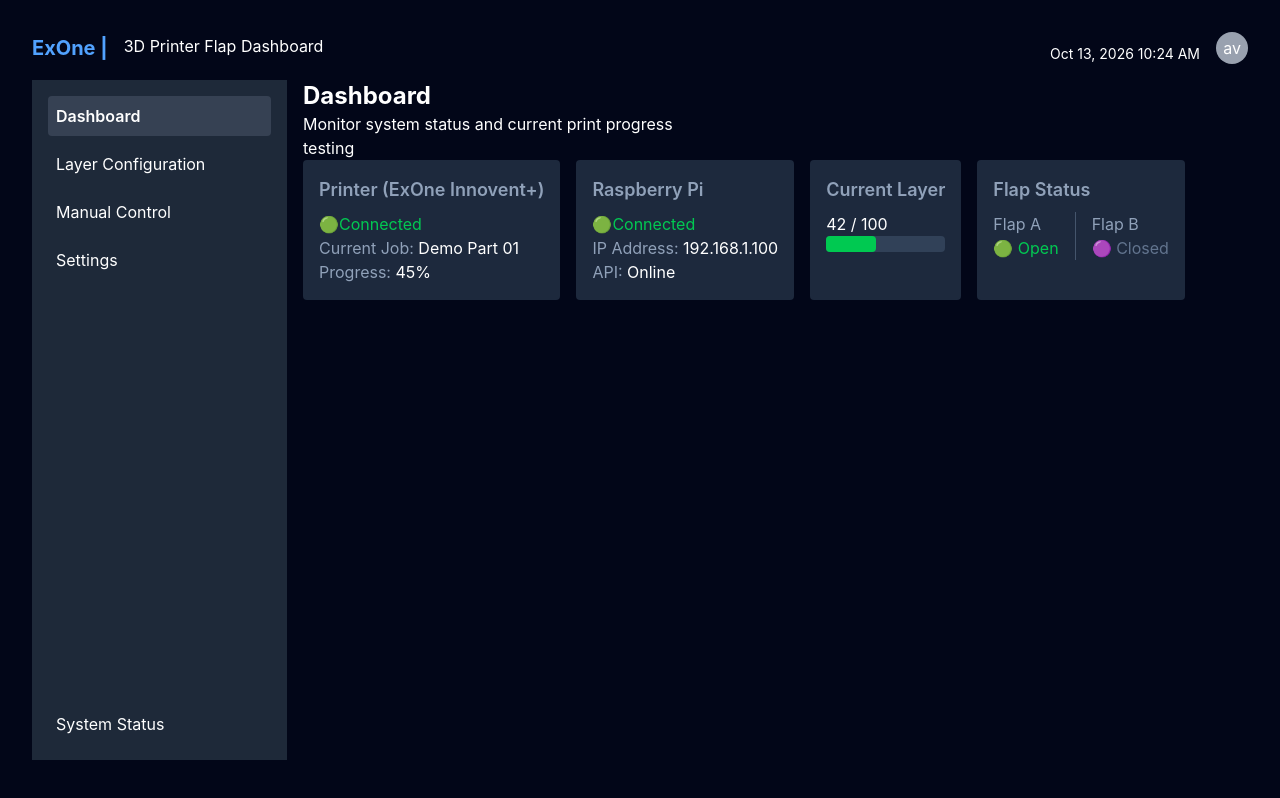
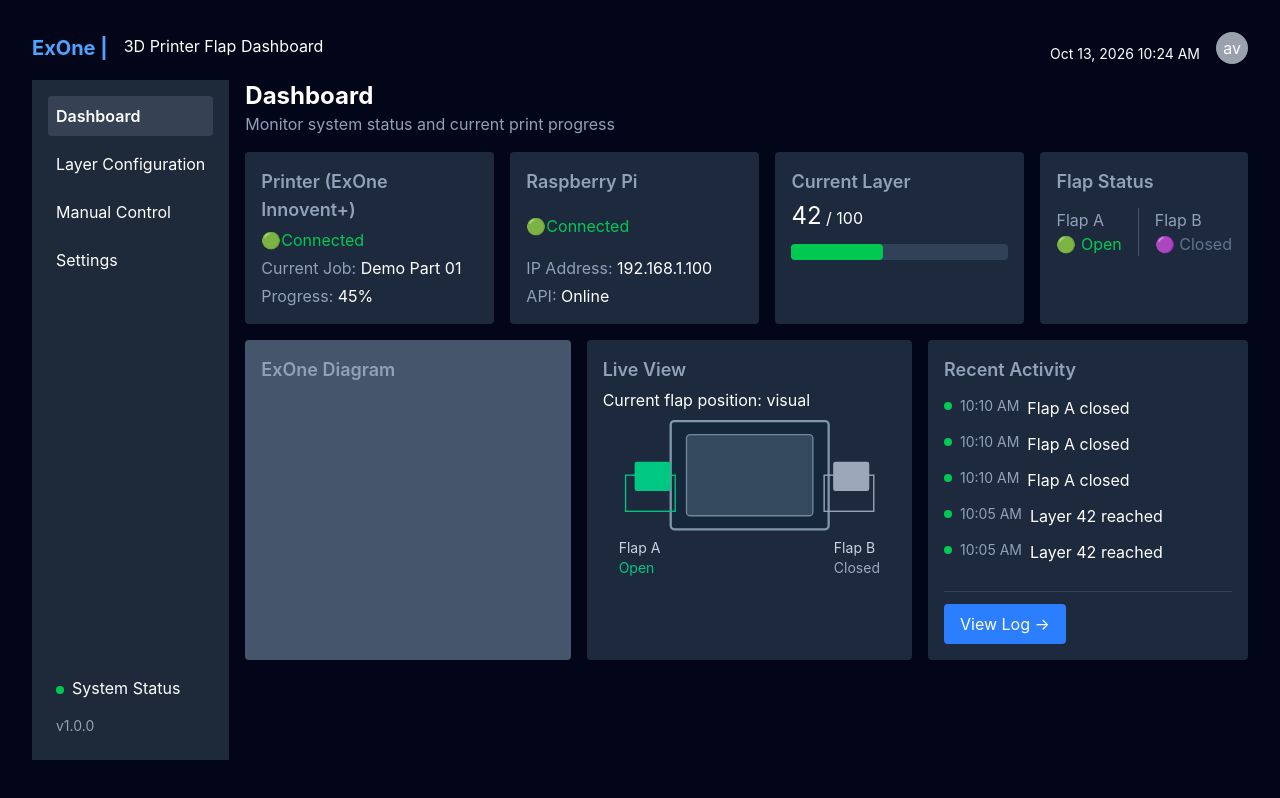
Before and after one commit to Alfredoeb9/ExOne-3D-Printer-Flap-Controller, a React (Vite) app in the folder UI/: page / in a window 1280 px wide. Built offline with nearby package versions, Linux system fonts and the light colour scheme.

Commit message:
[Dashboard] updated dashboard
created status panels and main panels for dashboard
built live view of flap panels to allow the state to be called into to update UI depending if panel is open or closed
created recent activity panel to track of activity at a high level

```diff
--- a/UI/src/App.tsx
+++ b/UI/src/App.tsx
@@ -23,7 +23,7 @@ function App() {
         <section id="side-by-side" className='flex gap-4'>
           <Sidebar />
 
-          <main className="">
+          <main className="flex-1">
             <Routes>
               <Route path="/" element={<Dashboard />} />
               <Route path="/layers" element={<LayerConfiguration />} />
--- a/UI/src/components/FlapStatus.tsx
+++ b/UI/src/components/FlapStatus.tsx
@@ -0,0 +1,53 @@
+type FlapState = "open" | "closed" | "unknown";
+
+type FlapProps = {
+    flapA: FlapState;
+    flapB: FlapState;
+};
+
+const colors: Record<FlapState, string> = {
+    open: "#00c781",
+    closed: "#9aa8ba",
+    unknown: "#f59e0b",
+};
+
+export default function FlapStatus({ flapA, flapB }: FlapProps) {
+    const flaps = [
+        { name: "Flap A", state: flapA, x: 70 },
+        { name: "Flap B", state: flapB, x: 510 },
+    ];
+
+    return (
+        <div className="w-full min-w-0">
+            {/* Builds the inner flap status visualization */}
+            <svg
+                viewBox="0 0 650 280"
+                className="block h-auto w-full"
+                role="img"
+                aria-label={`Flap A: ${flapA}. Flap B: ${flapB}.`}
+            >
+                <rect x="150" y="20" width="350" height="240" rx="8" fill="#15283b" stroke="#8297ab" strokeWidth="5" />
+                <rect x="185" y="50" width="280" height="180" rx="8" fill="#34495e" stroke="#71879b" strokeWidth="3" />
+
+                {flaps.map(({ name, state, x }) => (
+                    <g key={name}>
+                        <rect x={x - 20} y="140" width="110" height="80" fill="none" stroke={colors[state]} strokeWidth="3" />
+                        <rect x={x} y="110" width="80" height="65" rx="5" fill={colors[state]} />
+                    </g>
+                ))}
+            </svg>
+
+            {/* Builds the Flap Status Labels */}
+            <div className="flex justify-between gap-4 px-4 text-sm">
+                {flaps.map(({ name, state }) => (
+                    <div key={name}>
+                        <p className="text-slate-300">{name}</p>
+                        <p className="capitalize" style={{ color: colors[state] }}>
+                            {state}
+                        </p>
+                    </div>
+                ))}
+            </div>
+        </div>
+    );
+}
--- a/UI/src/components/Sidebar.tsx
+++ b/UI/src/components/Sidebar.tsx
@@ -9,7 +9,7 @@ const navigation = [
 
 export default function Sidebar() {
   return (
-    <aside className="flex min-h-[calc(100vh-120px)] w-[255px] shrink-0 flex-col bg-gray-800 p-4 text-white">
+    <aside className="flex min-h-[calc(100vh-120px)] max-w-[255px] shrink-1 flex-col bg-gray-800 p-4 text-white">
       <nav aria-label="Main navigation" className="flex-1">
         <ul className="space-y-2">
           {navigation.map(({ to, label }) => (
@@ -30,7 +30,10 @@ export default function Sidebar() {
         </ul>
       </nav>
 
-      <div className="p-2">System Status</div>
+      <div className="p-2"><span className="inline-block w-2 h-2 bg-green-500 rounded-full mr-2"></span>System Status</div>
+
+      {/* system version */}
+      <div className="p-2 text-sm text-gray-400">v1.0.0</div>
     </aside>
   )
 }
--- a/UI/src/pages/Dashboard.tsx
+++ b/UI/src/pages/Dashboard.tsx
@@ -1,34 +1,102 @@
+import FlapStatus from "../components/FlapStatus";
+
+const activities = [
+    {
+        id: "event-1",
+        timestamp: "2026-10-14T10:00:00",
+        message: "Flap A opened",
+    },
+    {
+        id: "event-2",
+        timestamp: "2026-10-14T10:05:00",
+        message: "Layer 42 reached",
+    },
+    {
+        id: "event-3",
+        timestamp: "2026-10-14T10:10:00",
+        message: "Flap A closed",
+    },
+    {
+        id: "event-4",
+        timestamp: "2026-10-14T10:00:00",
+        message: "Flap A opened",
+    },
+    {
+        id: "event-5",
+        timestamp: "2026-10-14T10:05:00",
+        message: "Layer 42 reached",
+    },
+    {
+        id: "event-6",
+        timestamp: "2026-10-14T10:10:00",
+        message: "Flap A closed",
+    },
+    {
+        id: "event-7",
+        timestamp: "2026-10-14T10:00:00",
+        message: "Flap A opened",
+    },
+    {
+        id: "event-8",
+        timestamp: "2026-10-14T10:05:00",
+        message: "Layer 42 reached",
+    },
+    {
+        id: "event-9",
+        timestamp: "2026-10-14T10:10:00",
+        message: "Flap A closed",
+    },
+];
+
+const sortedActivities = [...activities].sort(
+    (first, second) => Date.parse(second.timestamp) - Date.parse(first.timestamp),
+);
 
 export default function Dashboard() {
     return (
         <div>
-            <h1 className="text-2xl font-bold text-white">Dashboard</h1>
-            <p>Monitor system status and current print progress</p>
-            testing
+            <div className="mb-4">
+                <h1 className="text-2xl font-bold text-white">Dashboard</h1>
+                <p className="text-slate-400">Monitor system status and current print progress</p>
+            </div>
 
             <div id="status_tabs" className="flex gap-4">
-                <div className="status_tab bg-slate-800 p-4 rounded">
-                    <h2 className="text-lg font-semibold text-slate-400 pb-2">Printer (ExOne Innovent+)</h2>
-                    <p className="text-green-500">🟢Connected</p>
-                    <p className="text-white"><span className="text-slate-400">Current Job: </span> Demo Part 01</p>
-                    <p className="text-white"><span className="text-slate-400">Progress: </span> 45%</p>
+                <div className="status_tab flex flex-col justify-between flex-1 bg-slate-800 p-4 rounded">
+                    <h2 className="text-lg font-semibold text-slate-400 pb-1">Printer (ExOne Innovent+)</h2>
+                    <div>
+                        <p className="text-green-500 pb-1">🟢Connected</p>
+                    </div>
+
+                    <div className="meta_data flex flex-col gap-1">
+                        <p className="text-white"><span className="text-slate-400">Current Job: </span> Demo Part 01</p>
+                        <p className="text-white"><span className="text-slate-400">Progress: </span> 45%</p>
+                    </div>
                 </div>
-                <div className="status_tab bg-slate-800 p-4 rounded">
-                    <h2 className="text-lg font-semibold text-slate-400 pb-2">Raspberry Pi</h2>
-                    <p className="text-green-500">🟢Connected</p>
-                    <p className="text-white"><span className="text-slate-400">IP Address: </span>192.168.1.100</p>
-                    <p className="text-white"><span className="text-slate-400">API: </span>Online</p>
+                <div className="status_tab flex flex-col justify-between flex-1 bg-slate-800 p-4 rounded">
+                    <h2 className="text-lg font-semibold text-slate-400 pb-1">Raspberry Pi</h2>
+                    <div>
+                        <p className="text-green-500 pb-1">🟢Connected</p>
+                    </div>
+                    <div className="meta_data flex flex-col gap-1">
+                        <p className="text-white"><span className="text-slate-400">IP Address: </span>192.168.1.100</p>
+                        <p className="text-white"><span className="text-slate-400">API: </span>Online</p>
+                    </div>
+
                 </div>
-                <div className="status_tab bg-slate-800 p-4 rounded">
-                    <h2 className="text-lg font-semibold text-slate-400 pb-2">Current Layer</h2>
-                    <p className="text-white">42 / 100</p>
-                    <div className="w-full bg-slate-700 h-4 rounded">
+                <div className="status_tab flex-1 bg-slate-800 p-4 rounded">
+                    <div>
+                        <h2 className="text-lg font-semibold text-slate-400 pb-1">Current Layer</h2>
+                        <p className="text-white"> <span className="text-2xl">42</span> / 100</p>
+
+                    </div>
+
+                    <div className="w-full bg-slate-700 h-4 rounded mt-3">
                         <div className="bg-green-500 h-4 rounded" style={{ width: "42%" }}></div>
                     </div>
                 </div>
                 <div className="status_tab bg-slate-800 p-4 rounded">
-                    <h2 className="text-lg font-semibold text-slate-400 pb-2">Flap Status</h2>
-                    <div className="flex">
+                    <h2 className="text-lg font-semibold text-slate-400 pb-1">Flap Status</h2>
+                    <div className="flex pt-2">
                         <div id="left_flap">
                             <h3 className="text-slate-400">Flap A</h3>
                             <p className="text-green-500">🟢 Open</p>
@@ -42,6 +110,64 @@ export default function Dashboard() {
                 </div>
 
             </div>
+
+            <div id="main_panels" className="flex flex-col gap-4 mt-4 xl:flex-row">
+                {/* exone diagram */}
+                <div className="grid min-w-0 flex-1 grid-cols-1 gap-4 md:grid-cols-2">
+                    <div id="exone_diagram" className="bg-slate-600 p-4 rounded flex-1">
+                        <h2 className="text-lg font-semibold text-slate-400 pb-1">ExOne Diagram</h2>
+                        {/* Diagram content goes here */}
+                    </div>
+                    <div id="live_view" className="min-w-0 bg-slate-800 p-4 rounded">
+                        <h2 className="text-lg font-semibold text-slate-400 pb-1">Live View</h2>
+                        <p className="text-white">Current flap position: visual</p>
+
+                        <FlapStatus flapA="open" flapB="closed" />
+                    </div>
+                </div>
+
+
+                {/* recent activiy */}
+                <div
+                    id="recent_activity"
+                    className="flex h-80 min-w-0 flex-col rounded bg-slate-800 p-4 xl:w-80 xl:shrink-0"
+                >
+                    <h2 className="shrink-0 pb-3 text-lg font-semibold text-slate-400">
+                        Recent Activity
+                    </h2>
+
+                    <div className="min-h-0 flex-1 overflow-y-auto">
+                        <ul className="space-y-3 text-white">
+                            {sortedActivities.map((activity) => (
+                                <li key={activity.id} className="flex items-start gap-2">
+                                    <span
+                                        aria-hidden="true"
+                                        className="mt-1.5 h-2 w-2 shrink-0 rounded-full bg-green-500"
+                                    />
+                                    <div className="flex flex-row gap-2">
+                                        <time
+                                            dateTime={activity.timestamp}
+                                            className="text-sm text-slate-400"
+                                        >
+                                            {new Date(activity.timestamp).toLocaleTimeString([], {
+                                                hour: "2-digit",
+                                                minute: "2-digit",
+                                            })}
+                                        </time>
+                                        <p>{activity.message}</p>
+                                    </div>
+                                </li>
+                            ))}
+                        </ul>
+                    </div>
+
+                    <div className="shrink-0 border-t border-slate-700 pt-3 mt-3">
+                        <button className="rounded bg-blue-500 px-4 py-2 text-white">
+                            View Log -&gt;
+                        </button>
+                    </div>
+                </div>
+            </div>
         </div>
     );
 }
```
